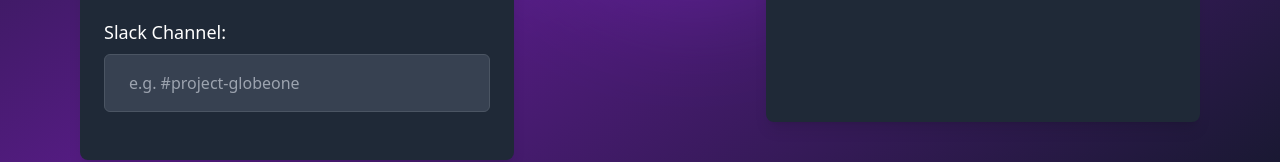
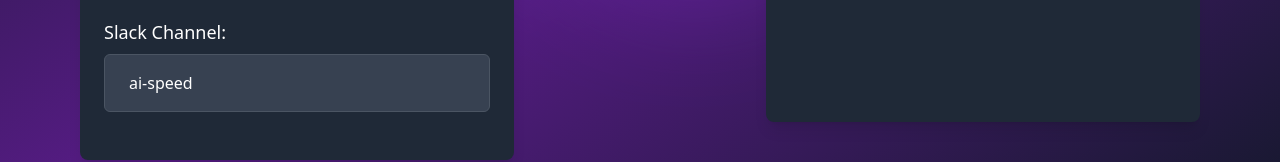
Before and after one commit to WayCao-LF/AISeepWeb_demo, a React (Vite) app: page /generator in a window 1280 px wide. Shown: the part 539-701 px from the top of the page. Built offline with nearby package versions, Linux system fonts and the light colour scheme.

Commit message:
设置slackChannel初始值为ai-speed

```diff
--- a/src/pages/GeneratorPage.tsx
+++ b/src/pages/GeneratorPage.tsx
@@ -8,7 +8,7 @@
   const figmaLinkRef = useRef<HTMLTextAreaElement>(null);
   const [jiraNo, setJiraNo] = useState('');
   const [figmaLink, setFigmaLink] = useState('');
-  const [slackChannel, setSlackChannel] = useState('');
+  const [slackChannel, setSlackChannel] = useState('ai-speed');
 
   const adjustTextareaHeight = () => {
     if (figmaLinkRef.current) {
@@ -23,7 +23,7 @@
   const [generated, setGenerated] = useState(false);
 
   const handleGenerate = () => {
-    if (jiraNo && figmaLink && slackChannel) {
+    if (jiraNo && figmaLink) {
       setGenerated(true);
     }
   };
@@ -81,10 +81,9 @@
                 <input
                   id="slackChannel"
                   type="text"
-                  value={slackChannel}
-                  onChange={(e) => setSlackChannel(e.target.value)}
+                  value="ai-speed"
+                  readOnly
                   className="w-full py-4 px-6 bg-gray-700 border border-gray-600 rounded-md text-left"
-                  placeholder="e.g. #project-globeone"
                 />
               </div>
             </div>
@@ -95,7 +94,7 @@
             <button
               className="w-full max-w-[200px] px-4 py-3 bg-blue-500 hover:bg-blue-600 text-white text-xl font-semibold rounded-md"
               onClick={handleGenerate}
-              disabled={!jiraNo || !figmaLink || !slackChannel}
+              disabled={!jiraNo || !figmaLink}
             >
               Generate
             </button>
```
